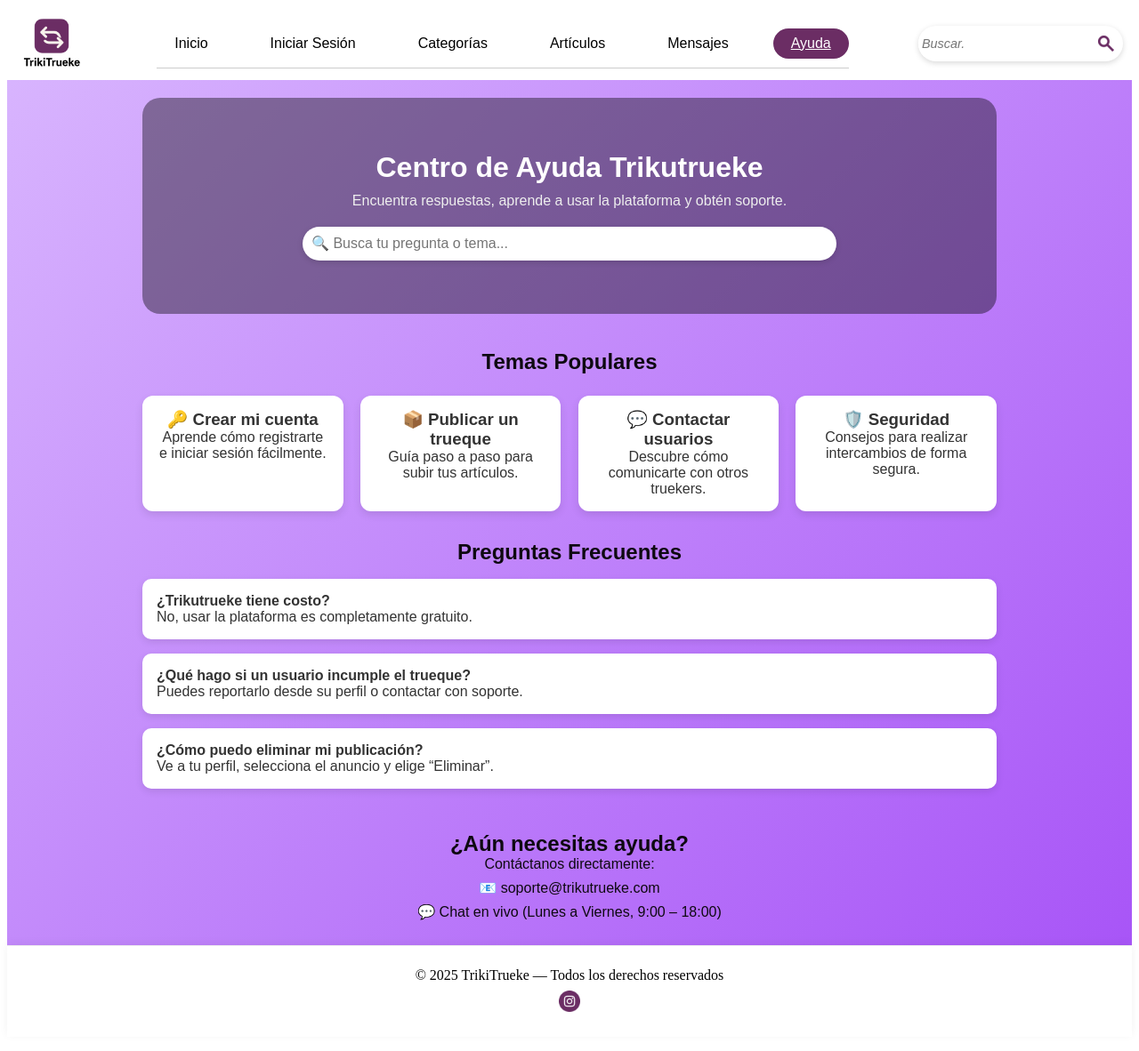
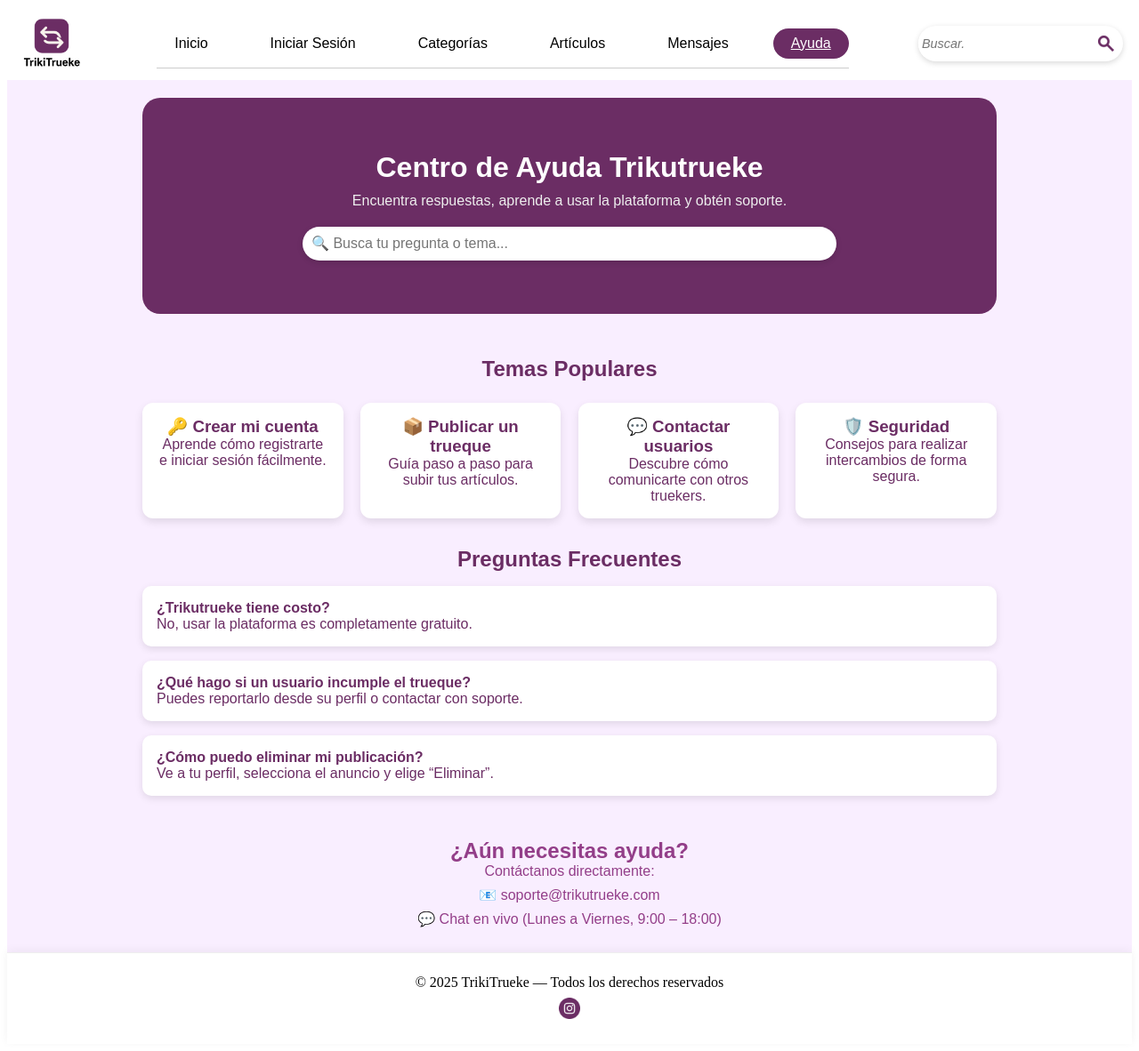
Before and after one commit to Paant0/TrikiTrueke, an Angular app: page /ayuda in a window 1280 px wide. Shown: the whole page at 89% size. Built offline with nearby package versions, Linux system fonts and the light colour scheme.

Commit message:
final casi final

```diff
--- a/src/app/ayuda/ayuda.component.css
+++ b/src/app/ayuda/ayuda.component.css
@@ -9,7 +9,7 @@
 .bodyimg {
   background: none;
   font-family: 'Poppins', sans-serif;
-  color: #333;
+  color: #6b2d64;
 }
 
 /* Contenedor principal */
@@ -18,13 +18,12 @@
   margin: 0 auto;
   padding: 20px;
 }
-
 /* Banner */
 .ayuda-banner {
   text-align: center;
   padding: 60px 20px;
-  color: white;
-  background: rgba(0, 0, 0, 0.4);
+  color: #6b2d64;
+  background-color: #6b2d64;
   border-radius: 20px;
   margin-bottom: 40px;
 }
@@ -37,7 +36,7 @@
 .banner-overlay p {
   font-size: 1rem;
   margin-bottom: 20px;
-  color: #eee;
+  color: #6b2d64;
 }
 
 /* Buscador */
@@ -54,18 +53,24 @@
   border-radius: 50px;
   border: none;
   outline: none;
-  box-shadow: 0 2px 6px rgba(0, 0, 0, 0.1);
+  box-shadow: 0 2px 6px #933E89;
   font-size: 1rem;
 }
 
 /* Temas populares */
+.temas-populares  {
+  margin-top: 3rem;
+  color: #6b2d64;
+
+}
 .temas-populares h2 {
   text-align: center;
-  color: #b200ff;
+  color: #6b2d64;
   margin-bottom: 1.5rem;
 }
 
 .temas-grid {
+  color: #6b2d64;
   display: grid;
   grid-template-columns: repeat(auto-fit, minmax(220px, 1fr));
   gap: 1rem;
@@ -89,7 +94,7 @@
 /* Preguntas frecuentes */
 .faq h2 {
   text-align: center;
-  color: #b200ff;
+  color: #6b2d64;
   margin-top: 2rem;
 }
 
@@ -105,7 +110,7 @@
 .contacto {
   text-align: center;
   margin-top: 3rem;
-  color: #6b21a8;
+  color: #6b2d64;
 }
 
 .contacto ul {
@@ -134,7 +139,7 @@
 .explicacion {
   margin-top: 20px;
   background: #f9f9ff;
-  border-left: 4px solid #b200ff;
+  border-left: 4px solid #6b2d64;
   border-radius: 10px;
   padding: 20px;
   box-shadow: 0 4px 10px rgba(0, 0, 0, 0.1);
@@ -143,13 +148,13 @@
 }
 
 .explicacion h3 {
-  color: #6b21a8;
+  color: #933E89;
   margin-bottom: 10px;
 }
 
 .explicacion button {
   margin-top: 10px;
-  background-color: #b200ff;
+  background-color: #6b2d64;
   color: white;
   border: none;
   padding: 8px 16px;
@@ -159,7 +164,7 @@
 }
 
 .explicacion button:hover {
-  background-color: #7b00c4;
+  background-color: #933E89;
 }
 
 @keyframes fadeIn {
@@ -170,9 +175,9 @@
 :host {
   display: block;
   min-height: 100vh;
-  background: linear-gradient(135deg, #d8b4fe 0%, #a855f7 100%);
+  background: #f9eeff;
   font-family: 'Poppins', sans-serif;
-  color: #333;
+  color: #6b2d64;
   padding: 0;
   margin: 0;
 }
@@ -189,7 +194,7 @@
   text-align: center;
   padding: 60px 20px;
   color: white;
-  background: rgba(0, 0, 0, 0.4);
+  background: #6b2d64;
   border-radius: 20px;
   margin-bottom: 40px;
 }
@@ -225,7 +230,7 @@
 /* 📚 Temas populares */
 .temas-populares h2 {
   text-align: center;
-  color: #0e0911;
+  color: #6b2d64;
   margin-bottom: 1.5rem;
 }
 
@@ -261,7 +266,7 @@
 }
 
 .explicacion h3 {
-  color: #7e22ce;
+  color: #6b2d64;
   margin-bottom: 0.8rem;
 }
 
@@ -271,7 +276,7 @@
 }
 
 .explicacion button {
-  background: #a855f7;
+  background: #6b2d64;
   color: white;
   border: none;
   padding: 0.6rem 1.2rem;
@@ -282,7 +287,7 @@
 }
 
 .explicacion button:hover {
-  background: #9333ea;
+  background: #6b2d64;
 }
 
 @keyframes aparecer {
@@ -299,7 +304,7 @@
 /* ❓ Preguntas frecuentes */
 .faq h2 {
   text-align: center;
-  color: #0e0911;
+  color: #6b2d64;
   margin-top: 2rem;
 }
 
@@ -315,7 +320,7 @@
 .contacto {
   text-align: center;
   margin-top: 3rem;
-  color: #0e0911;
+  color: #933E89;
 }
 
 .contacto ul {
--- a/src/app/mensajes/mensajes.component.css
+++ b/src/app/mensajes/mensajes.component.css
@@ -25,7 +25,7 @@ body {
 .brand-name {
   font-size: 1.25rem;
   font-weight: bold;
-  color: #7b3ff2;
+  color: #6b2d64;
 }
 
 .menu a {
@@ -37,12 +37,12 @@ body {
 }
 
 .menu a:hover {
-  color: #7b3ff2;
+  color: #6b2d64;
 }
 
 .menu .active {
-  color: #7b3ff2;
-  border-bottom: 2px solid #7b3ff2;
+  color: #6b2d64;
+  border-bottom: 2px solid #6b2d64;
 }
 
 .avatar {
@@ -68,19 +68,20 @@ body {
 }
 
 .sidebar-header h2 {
-  color: #7b3ff2;
+  color: #6b2d64;
   font-weight: 600;
 }
 
 .badge {
   background-color: #e0caff;
-  color: #673ab7;
+  color: #6b2d64;
   font-size: 0.8rem;
   padding: 0.2rem 0.6rem;
   border-radius: 10px;
 }
 
 .contact {
+  color: #6b2d64;
   display: flex;
   align-items: center;
   gap: 1rem;
@@ -91,12 +92,19 @@ body {
 }
 
 .contact:hover {
-  background-color: #f3e8ff;
+  background-color: #6b2d64;
+  color: #FFFF;
 }
 
 .active-chat {
-  background-color: #e9dbff;
+  background-color: #6b2d64;
+  color: #FFFF;
 }
+.active-chat p{
+  background-color: #6b2d64;
+  color: #933E89;
+}
+
 
 .contact-img {
   width: 40px;
@@ -105,11 +113,23 @@ body {
 }
 
 .contact h3 {
+
   font-weight: 600;
 }
 
 .contact p {
-  color: #777;
+  color: #000000;
+  font-size: 0.9rem;
+}
+.contact :hover {
+  color: #ffffff;
+  font-size: 0.9rem;
+}
+.contacts p {
+  font-size: 0.9rem;
+}
+.contacts :hover {
+  color: #f9eeff;
   font-size: 0.9rem;
 }
 
@@ -134,7 +154,7 @@ body {
 }
 
 .chat-bubble {
-  background-color: #e3f2fd;
+  background-color: #f9eeff;
   border-radius: 15px 15px 15px 5px;
   padding: 10px 14px;
   display: inline-block;
@@ -173,12 +193,12 @@ body {
 }
 
 .input-field:focus {
-  border-color: #a678f9;
+  border-color: #933E89;
   box-shadow: 0 0 0 2px #e6d8ff;
 }
 
 .send-btn {
-  background-color: #7b3ff2;
+  background-color: #6b2d64;
   border: none;
   padding: 0.75rem;
   border-radius: 50%;
@@ -188,5 +208,5 @@ body {
 }
 
 .send-btn:hover {
-  background-color: #5b2bbf;
+  background-color: #6b2d64;
 }
--- a/src/app/mensajes/mensajes.component.html
+++ b/src/app/mensajes/mensajes.component.html
@@ -1,5 +1,6 @@
 <!DOCTYPE html>
 <html lang="es">
+
 <head>
   <meta charset="UTF-8" />
   <meta name="viewport" content="width=device-width, initial-scale=1.0" />
@@ -60,7 +61,7 @@
         <input id="message-input" type="text" placeholder="Escribe un mensaje..." class="input-field" />
         <button id="send-btn" class="send-btn">
           <svg xmlns="http://www.w3.org/2000/svg" class="w-5 h-5" fill="none" viewBox="0 0 24 24" stroke="currentColor">
-            <path stroke-linecap="round" stroke-linejoin="round" stroke-width="2" d="M5 12h14M12 5l7 7-7 7"/>
+            <path stroke-linecap="round" stroke-linejoin="round" stroke-width="2" d="M5 12h14M12 5l7 7-7 7" />
           </svg>
         </button>
       </div>
@@ -70,4 +71,5 @@
 
   <script src="mensajes.js"></script>
 </body>
+
 </html>
```
Also changed, not shown: src/app/ayuda/ayuda.component.html (indentation only), 1 other file (tests, documents, lock files or other folders).
